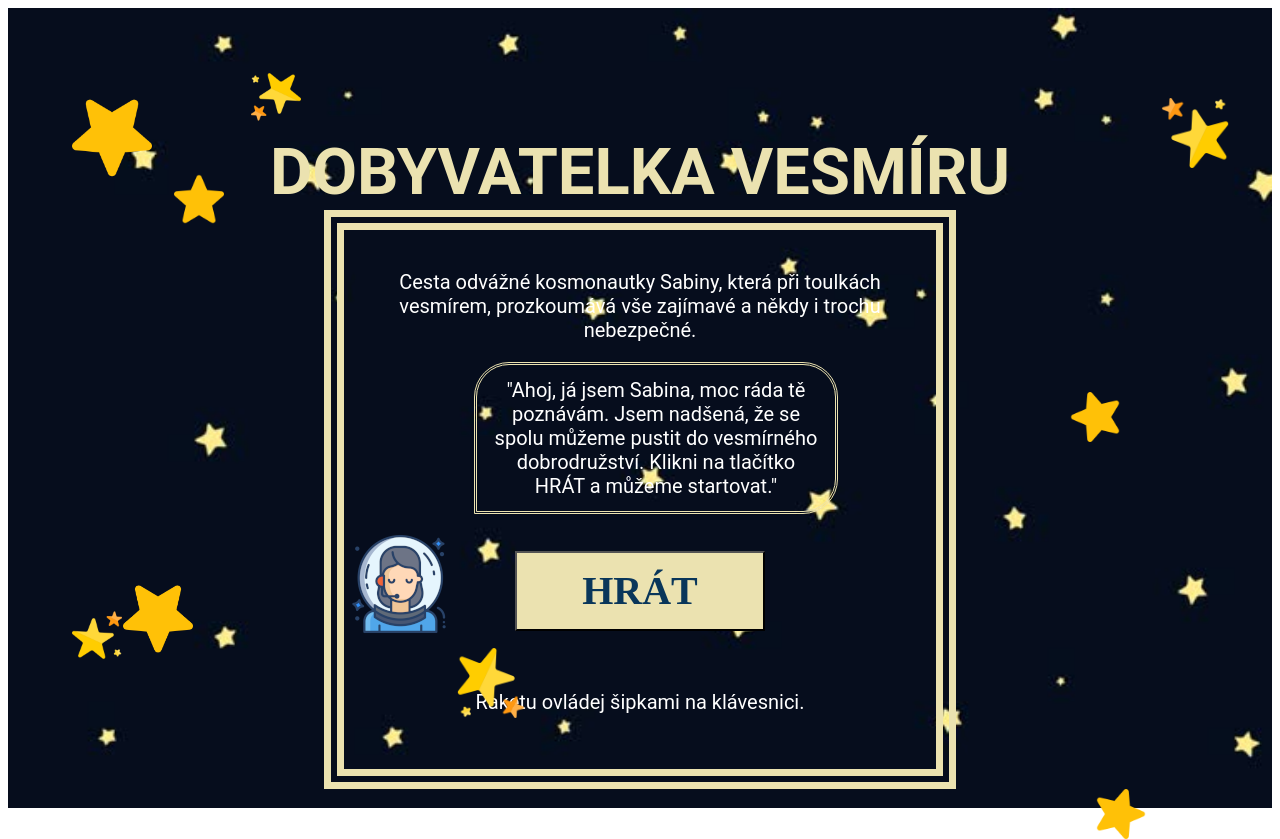
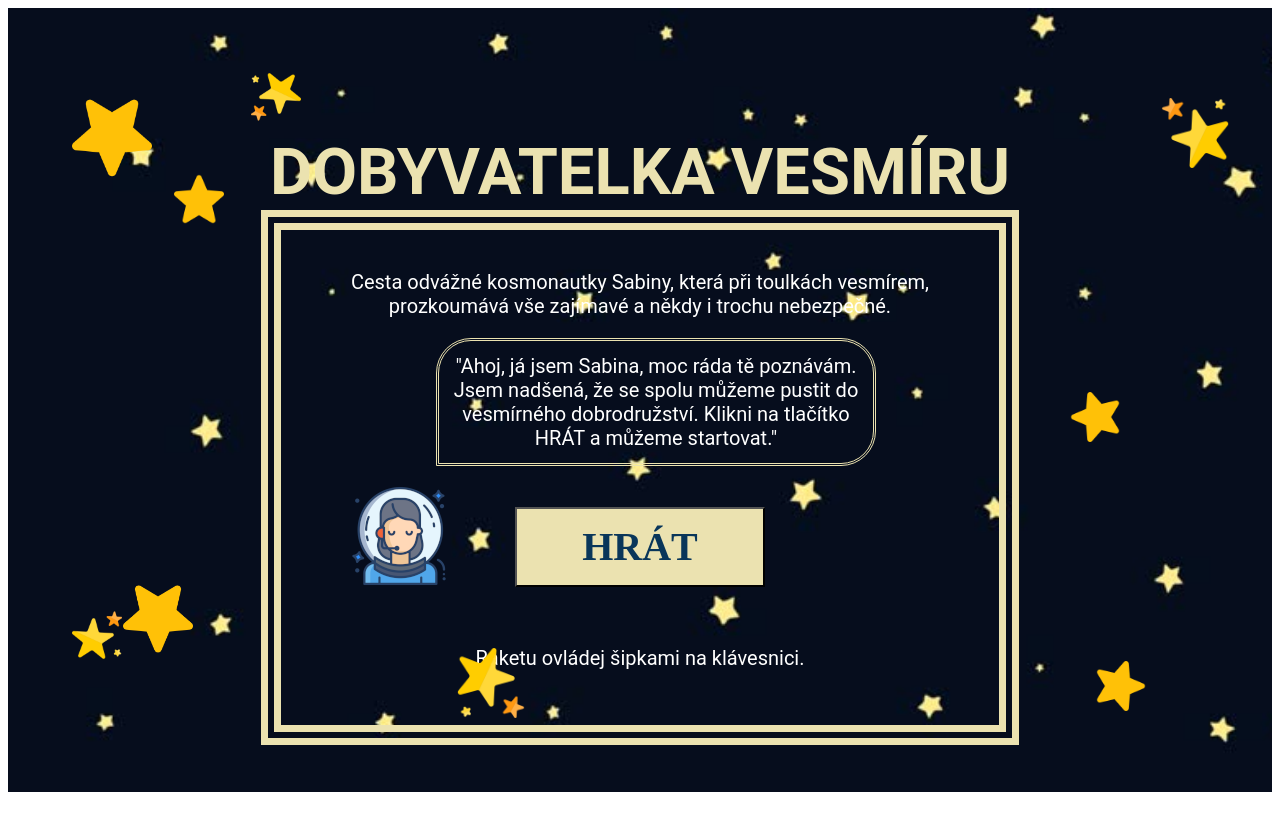
Before and after one commit to DorkaG/bludiste, a Vue app: page / in a window 1280 px wide. After the commit the page ends 800 px from the top, so only its background shows below. Built offline with nearby package versions, Linux system fonts and the light colour scheme; what vue-js-modal would draw is missing.

Commit message:
Update Home.vue

```diff
--- a/src/views/Home.vue
+++ b/src/views/Home.vue
@@ -46,7 +46,7 @@ export default {
 .telo{
   margin: 0;
   padding: 0;
-  height: 100vh;
+  height: 98vh;
   width: 100%;
   background-size: cover;
   /*background-repeat: no-repeat;*/
@@ -56,13 +56,14 @@ export default {
 }
 
 .uvod {
-  margin: 0 25%;
+  margin: 0 20%;
   padding: 20px;
   font-family: 'Roboto', sans-serif;
   text-align: center;
   border: 20px double rgb(235, 226, 176);
   color: white;
   font-size: 20px;
+
 
 }
 
@@ -107,7 +108,7 @@ h1 {
   width: 50px;
   position: absolute;
   margin-left: 85%;
-  margin-top: 61%;
+  margin-top: 51%;
 }
 
 .hvezda3 {
```
